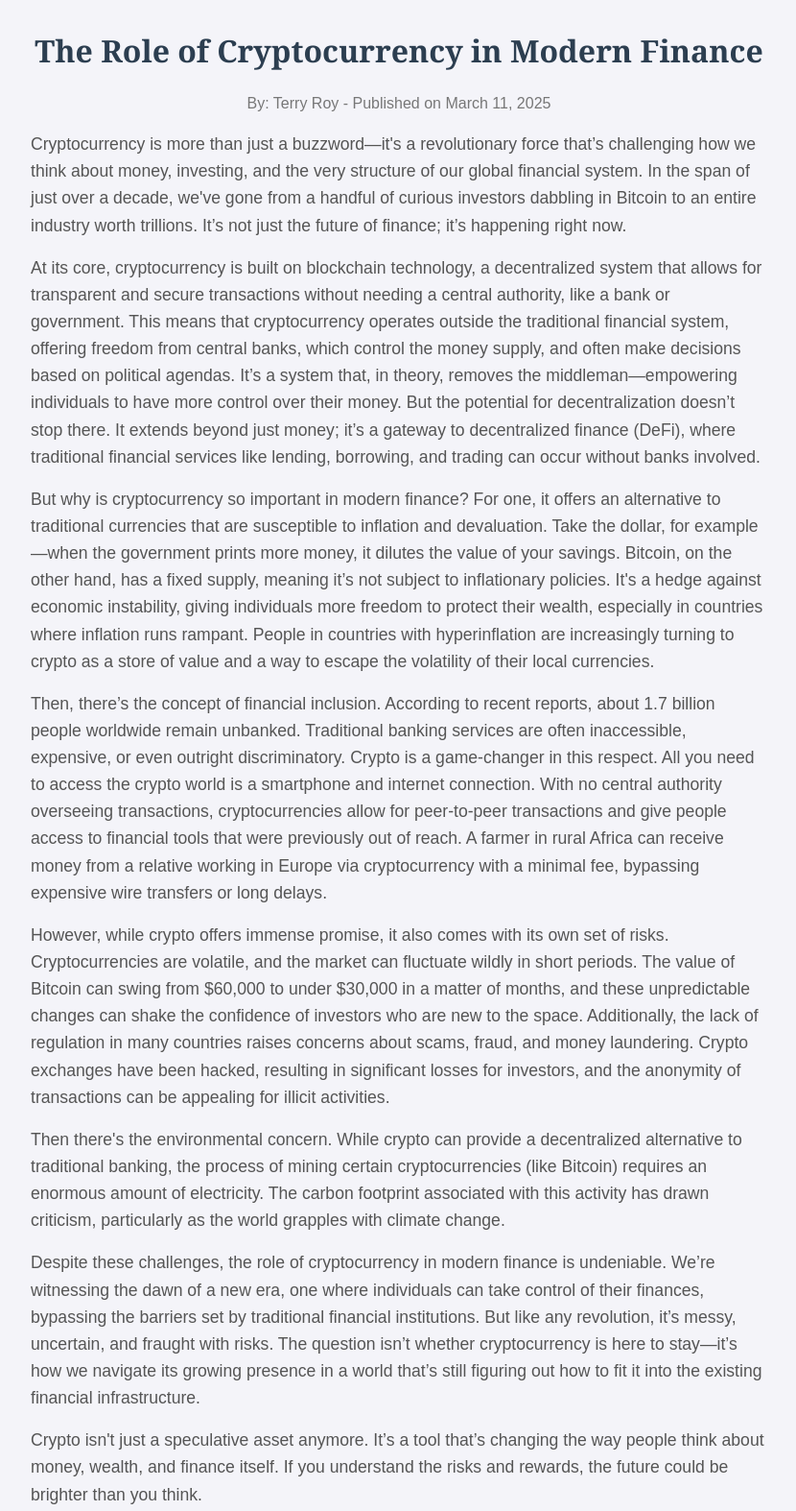
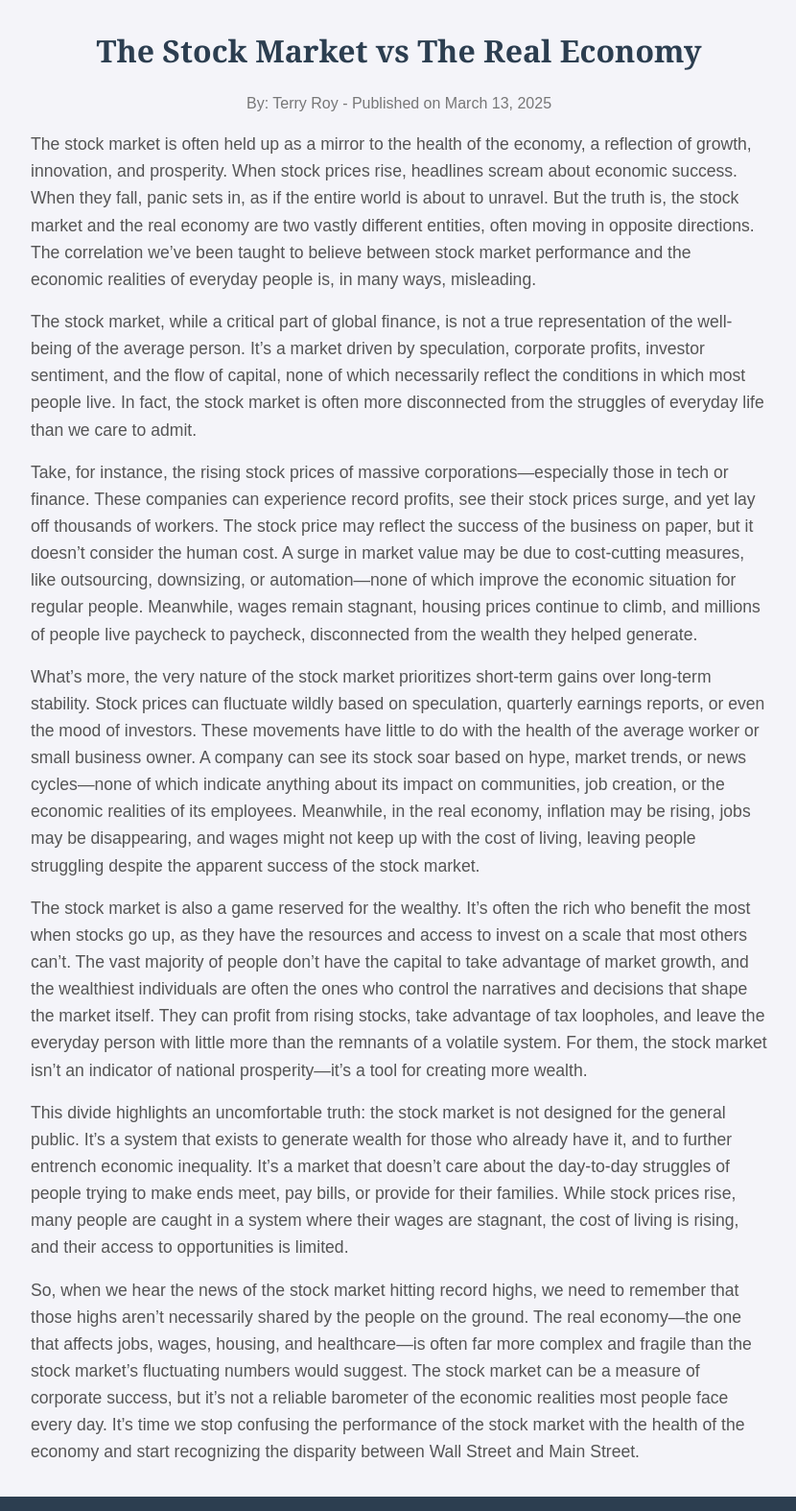
Before and after one commit to t-provelo/solace-wealth-journal, a plain HTML site: page economic.html in a window 1280 px wide. Shown: the part 180-1754 px from the top of the page at 96% size, without its empty margins (224-1054 px from the left). Drawn offline with Linux system fonts and the light colour scheme.

Commit message:
Update Code

```diff
--- a/economic.html
+++ b/economic.html
@@ -31,17 +31,16 @@
         <a href="about.html">About Us</a>
     </nav>
     <section class="content">
-        <h2>The Role of Cryptocurrency in Modern Finance</h2>
+        <h2>The Stock Market vs The Real Economy</h2>
         <div class="article">
-            <div class="byline">By: Terry Roy - Published on March 11, 2025</div>
-            <p>Cryptocurrency is more than just a buzzword—it's a revolutionary force that’s challenging how we think about money, investing, and the very structure of our global financial system. In the span of just over a decade, we've gone from a handful of curious investors dabbling in Bitcoin to an entire industry worth trillions. It’s not just the future of finance; it’s happening right now.</p>
-            <p>At its core, cryptocurrency is built on blockchain technology, a decentralized system that allows for transparent and secure transactions without needing a central authority, like a bank or government. This means that cryptocurrency operates outside the traditional financial system, offering freedom from central banks, which control the money supply, and often make decisions based on political agendas. It’s a system that, in theory, removes the middleman—empowering individuals to have more control over their money. But the potential for decentralization doesn’t stop there. It extends beyond just money; it’s a gateway to decentralized finance (DeFi), where traditional financial services like lending, borrowing, and trading can occur without banks involved.</p>
-            <p>But why is cryptocurrency so important in modern finance? For one, it offers an alternative to traditional currencies that are susceptible to inflation and devaluation. Take the dollar, for example—when the government prints more money, it dilutes the value of your savings. Bitcoin, on the other hand, has a fixed supply, meaning it’s not subject to inflationary policies. It's a hedge against economic instability, giving individuals more freedom to protect their wealth, especially in countries where inflation runs rampant. People in countries with hyperinflation are increasingly turning to crypto as a store of value and a way to escape the volatility of their local currencies.</p>
-            <p>Then, there’s the concept of financial inclusion. According to recent reports, about 1.7 billion people worldwide remain unbanked. Traditional banking services are often inaccessible, expensive, or even outright discriminatory. Crypto is a game-changer in this respect. All you need to access the crypto world is a smartphone and internet connection. With no central authority overseeing transactions, cryptocurrencies allow for peer-to-peer transactions and give people access to financial tools that were previously out of reach. A farmer in rural Africa can receive money from a relative working in Europe via cryptocurrency with a minimal fee, bypassing expensive wire transfers or long delays.</p>
-            <p>However, while crypto offers immense promise, it also comes with its own set of risks. Cryptocurrencies are volatile, and the market can fluctuate wildly in short periods. The value of Bitcoin can swing from $60,000 to under $30,000 in a matter of months, and these unpredictable changes can shake the confidence of investors who are new to the space. Additionally, the lack of regulation in many countries raises concerns about scams, fraud, and money laundering. Crypto exchanges have been hacked, resulting in significant losses for investors, and the anonymity of transactions can be appealing for illicit activities.</p>
-            <p>Then there's the environmental concern. While crypto can provide a decentralized alternative to traditional banking, the process of mining certain cryptocurrencies (like Bitcoin) requires an enormous amount of electricity. The carbon footprint associated with this activity has drawn criticism, particularly as the world grapples with climate change.</p>
-            <p>Despite these challenges, the role of cryptocurrency in modern finance is undeniable. We’re witnessing the dawn of a new era, one where individuals can take control of their finances, bypassing the barriers set by traditional financial institutions. But like any revolution, it’s messy, uncertain, and fraught with risks. The question isn’t whether cryptocurrency is here to stay—it’s how we navigate its growing presence in a world that’s still figuring out how to fit it into the existing financial infrastructure.</p>
-            <p>Crypto isn't just a speculative asset anymore. It’s a tool that’s changing the way people think about money, wealth, and finance itself. If you understand the risks and rewards, the future could be brighter than you think.</p>
+            <div class="byline">By: Terry Roy - Published on March 13, 2025</div>
+            <p>The stock market is often held up as a mirror to the health of the economy, a reflection of growth, innovation, and prosperity. When stock prices rise, headlines scream about economic success. When they fall, panic sets in, as if the entire world is about to unravel. But the truth is, the stock market and the real economy are two vastly different entities, often moving in opposite directions. The correlation we’ve been taught to believe between stock market performance and the economic realities of everyday people is, in many ways, misleading.</p>
+            <p>The stock market, while a critical part of global finance, is not a true representation of the well-being of the average person. It’s a market driven by speculation, corporate profits, investor sentiment, and the flow of capital, none of which necessarily reflect the conditions in which most people live. In fact, the stock market is often more disconnected from the struggles of everyday life than we care to admit.</p>
+            <p>Take, for instance, the rising stock prices of massive corporations—especially those in tech or finance. These companies can experience record profits, see their stock prices surge, and yet lay off thousands of workers. The stock price may reflect the success of the business on paper, but it doesn’t consider the human cost. A surge in market value may be due to cost-cutting measures, like outsourcing, downsizing, or automation—none of which improve the economic situation for regular people. Meanwhile, wages remain stagnant, housing prices continue to climb, and millions of people live paycheck to paycheck, disconnected from the wealth they helped generate.</p>
+            <p>What’s more, the very nature of the stock market prioritizes short-term gains over long-term stability. Stock prices can fluctuate wildly based on speculation, quarterly earnings reports, or even the mood of investors. These movements have little to do with the health of the average worker or small business owner. A company can see its stock soar based on hype, market trends, or news cycles—none of which indicate anything about its impact on communities, job creation, or the economic realities of its employees. Meanwhile, in the real economy, inflation may be rising, jobs may be disappearing, and wages might not keep up with the cost of living, leaving people struggling despite the apparent success of the stock market.</p>
+            <p>The stock market is also a game reserved for the wealthy. It’s often the rich who benefit the most when stocks go up, as they have the resources and access to invest on a scale that most others can’t. The vast majority of people don’t have the capital to take advantage of market growth, and the wealthiest individuals are often the ones who control the narratives and decisions that shape the market itself. They can profit from rising stocks, take advantage of tax loopholes, and leave the everyday person with little more than the remnants of a volatile system. For them, the stock market isn’t an indicator of national prosperity—it’s a tool for creating more wealth.</p>
+            <p>This divide highlights an uncomfortable truth: the stock market is not designed for the general public. It’s a system that exists to generate wealth for those who already have it, and to further entrench economic inequality. It’s a market that doesn’t care about the day-to-day struggles of people trying to make ends meet, pay bills, or provide for their families. While stock prices rise, many people are caught in a system where their wages are stagnant, the cost of living is rising, and their access to opportunities is limited.</p>
+            <p>So, when we hear the news of the stock market hitting record highs, we need to remember that those highs aren’t necessarily shared by the people on the ground. The real economy—the one that affects jobs, wages, housing, and healthcare—is often far more complex and fragile than the stock market’s fluctuating numbers would suggest. The stock market can be a measure of corporate success, but it’s not a reliable barometer of the economic realities most people face every day. It’s time we stop confusing the performance of the stock market with the health of the economy and start recognizing the disparity between Wall Street and Main Street.</p>
         </div>
     </section>
     <footer>© 2025 Roy Collection. All rights reserved.</footer>
```
Also changed, not shown: dose.html (+8 -10 lines).
